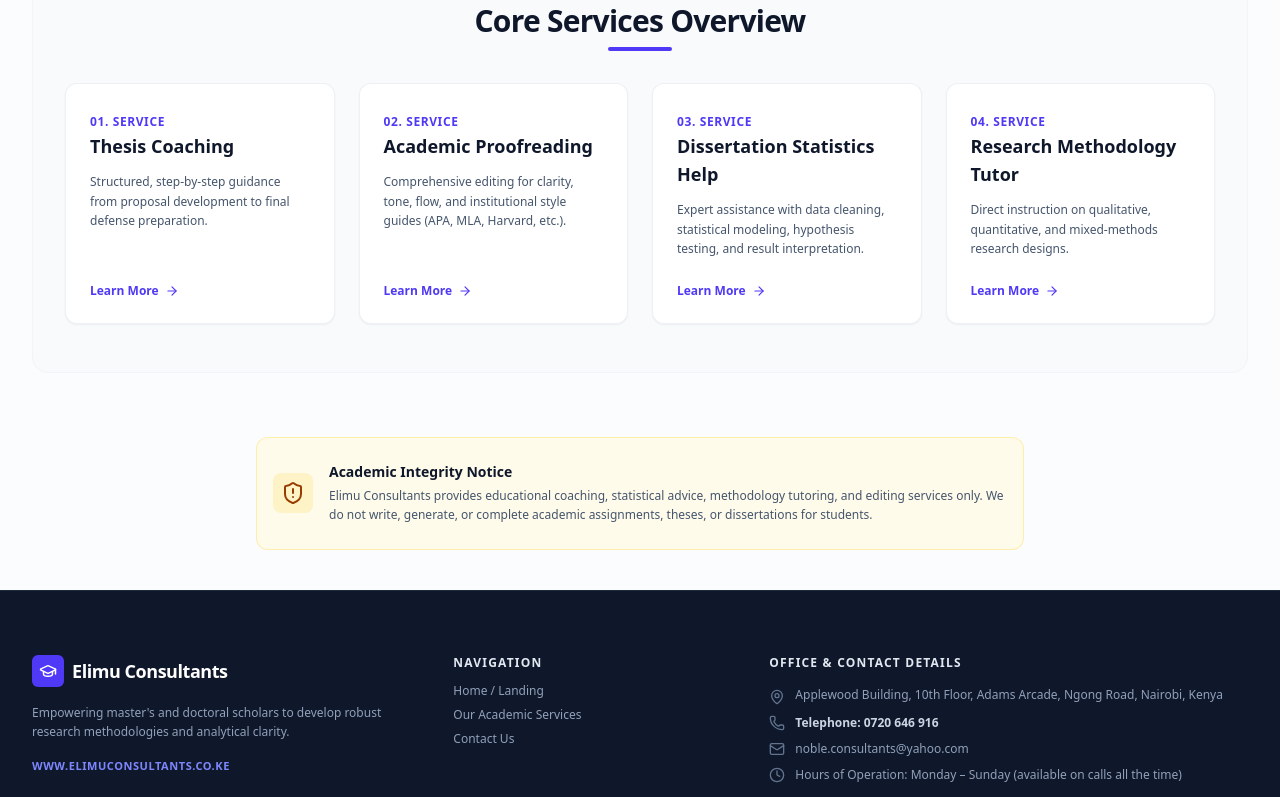
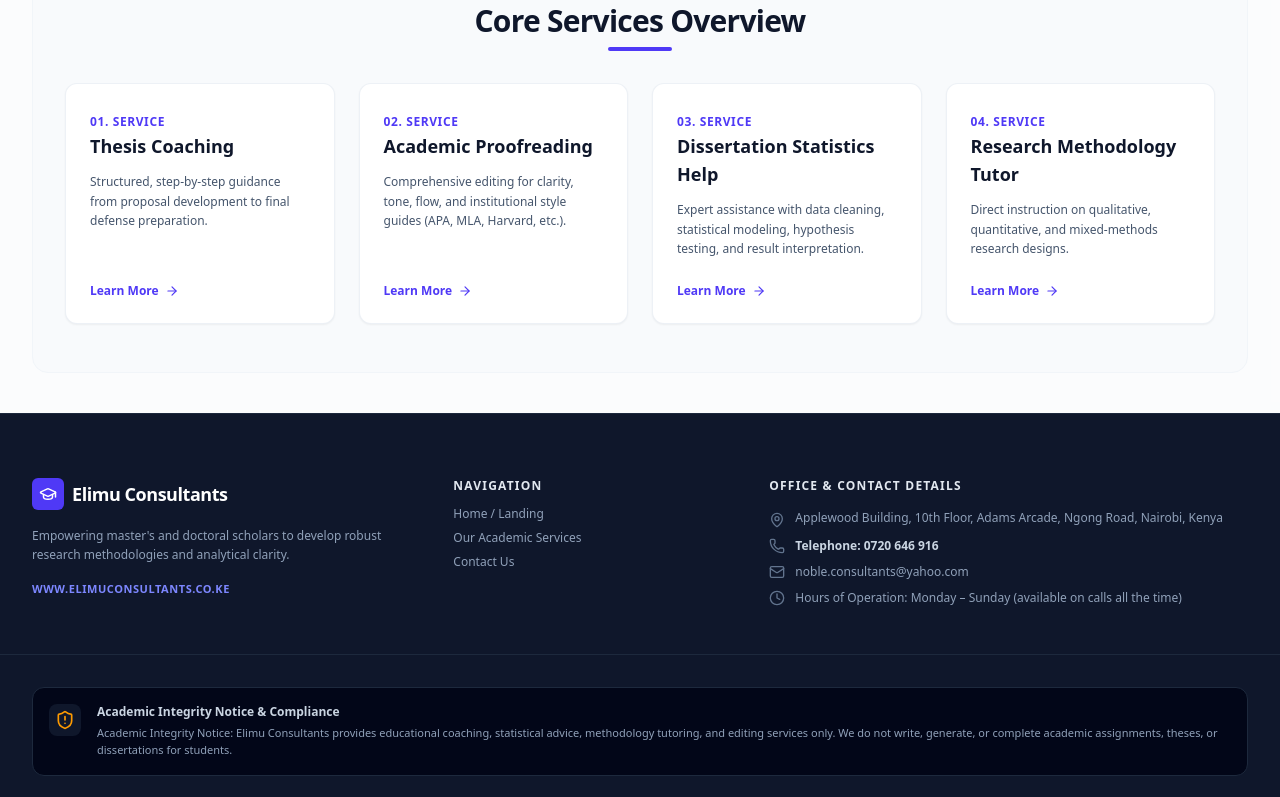
Before and after one commit to chapsian/elimu-consultants, a React (Vite) app: page / in a window 1280 px wide. Shown: the part 1377-2174 px from the top of the page. Built offline with nearby package versions, Linux system fonts and the light colour scheme.

Commit message:
refactor(home): remove academic integrity callout
Remove the redundant academic integrity notice section from the home view.

```diff
--- a/src/components/HomeView.tsx
+++ b/src/components/HomeView.tsx
@@ -229,21 +229,6 @@
           </div>
         </div>
       </section>
-
-      {/* Trust & Ethics Callout */}
-      <section className="max-w-3xl mx-auto px-4 text-center py-6 bg-amber-50 rounded-xl border border-amber-200/60">
-        <div className="flex flex-col sm:flex-row items-center gap-4 text-left">
-          <div className="p-2 bg-amber-100 rounded-lg text-amber-800">
-            <ShieldAlert className="w-6 h-6" />
-          </div>
-          <div>
-            <h4 className="font-semibold text-slate-900 text-sm">Academic Integrity Notice</h4>
-            <p className="text-xs text-slate-600 mt-1 leading-relaxed">
-              Elimu Consultants provides educational coaching, statistical advice, methodology tutoring, and editing services only. We do not write, generate, or complete academic assignments, theses, or dissertations for students.
-            </p>
-          </div>
-        </div>
-      </section>
     </div>
   );
 }
```
